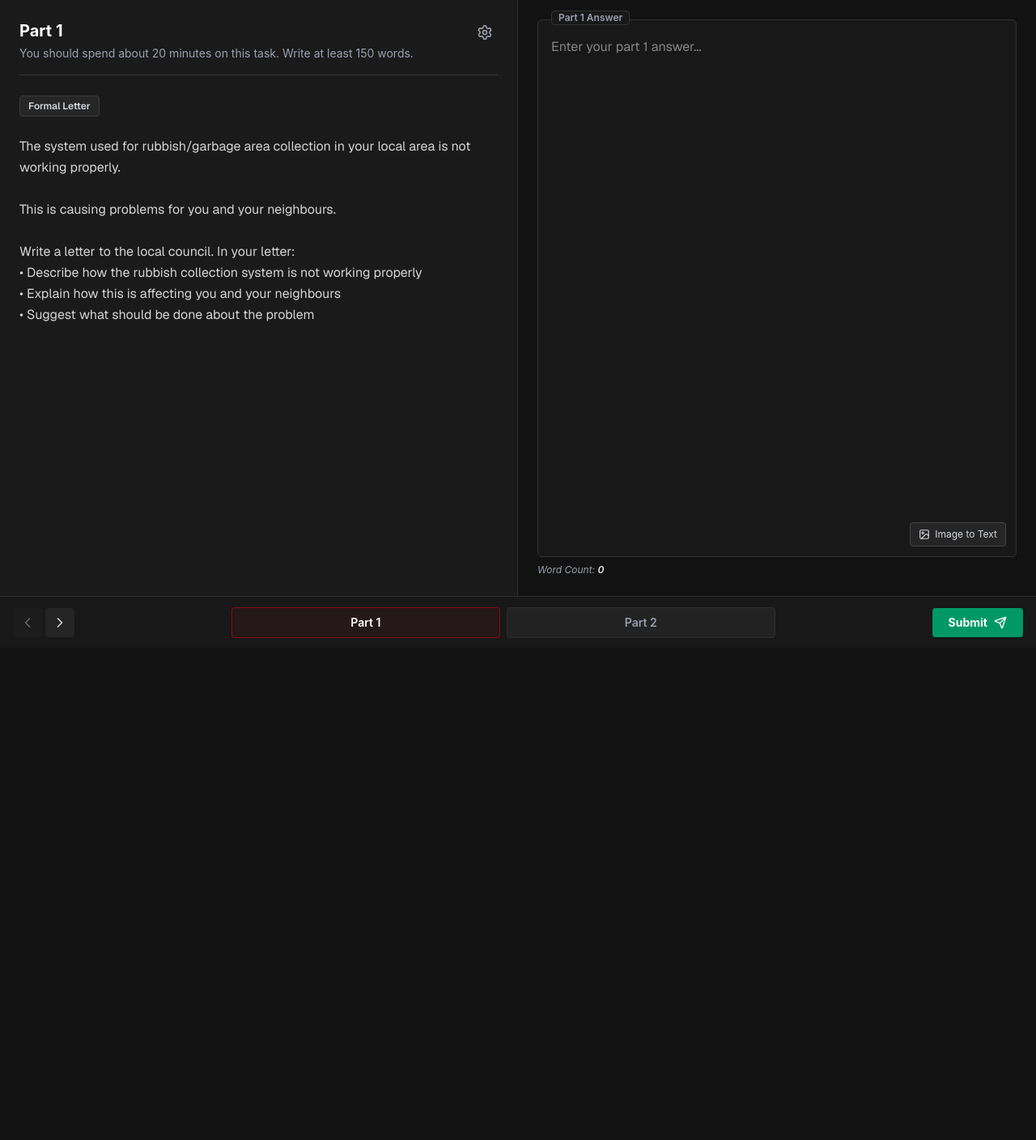
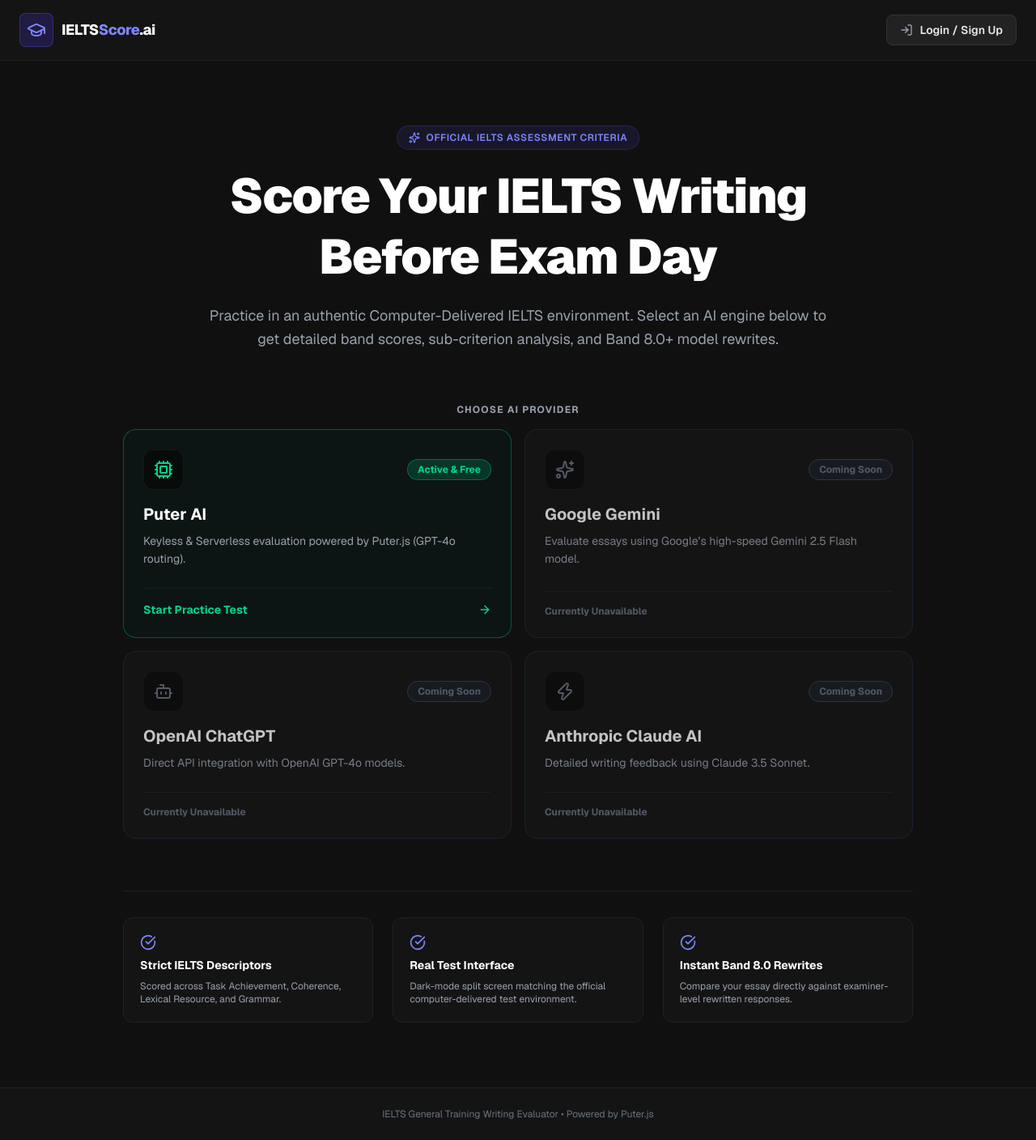
Before and after one commit to mdShadik/ieltsscore, a Next.js app: page / in a window 1280 px wide. Shown: the whole page at 81% size. Before the commit the page ends 800 px from the top, so only its background shows below. Built offline with nearby package versions, Linux system fonts and the light colour scheme.

Commit message:
feat: redesign homepage as landing page with AI provider selection

```diff
--- a/app/page.js
+++ b/app/page.js
@@ -1,124 +1,185 @@
 'use client';
 
-import { useState, useEffect } from 'react';
-import QuestionPanel from '@/components/QuestionPanel';
-import AnswerPanel from '@/components/AnswerPanel';
-import NavigationFooter from '@/components/NavigationFooter';
-import EvaluationModal from '@/components/EvaluationModal';
+import Link from 'next/link';
+import {
+  Sparkles,
+  LogIn,
+  Bot,
+  Cpu,
+  Zap,
+  CheckCircle,
+  ArrowRight,
+  GraduationCap
+} from 'lucide-react';
 
-export default function ExamPage() {
-  const [puter, setPuter] = useState(null);
-  const [activePart, setActivePart] = useState('part1');
-
-  // Exam Data State
-  const [questions, setQuestions] = useState({
-    part1: {
-      type: 'Formal Letter',
-      prompt: 'The system used for rubbish/garbage area collection in your local area is not working properly.\n\nThis is causing problems for you and your neighbours.\n\nWrite a letter to the local council. In your letter:\n• Describe how the rubbish collection system is not working properly\n• Explain how this is affecting you and your neighbours\n• Suggest what should be done about the problem'
+export default function LandingPage() {
+  const aiProviders = [
+    {
+      id: 'puter',
+      name: 'Puter AI',
+      description: 'Keyless & Serverless evaluation powered by Puter.js (GPT-4o routing).',
+      active: true,
+      href: '/writing/puter',
+      tag: 'Active & Free',
+      icon: Cpu,
+      color: 'border-emerald-500/40 bg-emerald-950/20 text-emerald-400 hover:border-emerald-500',
     },
-    part2: {
-      type: 'General Essay',
-      prompt: 'Some people believe that university education should be available to everyone free of charge. To what extent do you agree or disagree?'
-    }
-  });
-
-  const [answers, setAnswers] = useState({
-    part1: '',
-    part2: ''
-  });
-
-  // Modal & AI States
-  const [isModalOpen, setIsModalOpen] = useState(false);
-  const [loading, setLoading] = useState(false);
-  const [evalResult, setEvalResult] = useState('');
-
-  useEffect(() => {
-    import('@heyputer/puter.js').then((mod) => setPuter(mod.puter));
-  }, []);
-
-  const handleUpdateQuestion = (part, data) => {
-    setQuestions((prev) => ({
-      ...prev,
-      [part]: data
-    }));
-  };
-
-  const handleAnswerChange = (part, text) => {
-    setAnswers((prev) => ({
-      ...prev,
-      [part]: text
-    }));
-  };
-
-  const handleSubmitEvaluation = async () => {
-    const currentQuestion = questions[activePart];
-    const currentAnswer = answers[activePart];
-
-    if (!currentAnswer.trim()) {
-      alert(`Please write an answer for ${activePart === 'part1' ? 'Part 1' : 'Part 2'} before submitting.`);
-      return;
-    }
-
-    setIsModalOpen(true);
-    setLoading(true);
-    setEvalResult('');
-
-    const systemPrompt = `You are a certified, strict IELTS General Training Writing Examiner.
-Evaluate the candidate's writing based strictly on the official IELTS band descriptors:
-1. OVERALL BAND SCORE (rounded to nearest 0.5)
-2. SUB-SCORES:
-   - Task Achievement / Response (0.0-9.0)
-   - Coherence & Cohesion (0.0-9.0)
-   - Lexical Resource (0.0-9.0)
-   - Grammatical Range & Accuracy (0.0-9.0)
-3. SPECIFIC IMPROVEMENTS & CORRECTIONS
-4. BAND 8.0+ REWRITTEN MODEL ANSWER`;
-
-    const fullPrompt = `${systemPrompt}\n\nEVALUATION TASK: ${activePart === 'part1' ? 'Task 1 Letter' : 'Task 2 Essay'}\nTYPE: ${currentQuestion.type}\nPROMPT:\n${currentQuestion.prompt}\n\nCANDIDATE SUBMISSION:\n${currentAnswer}`;
-
-    try {
-      if (!puter) throw new Error("AI engine loading...");
-      const res = await puter.ai.chat(fullPrompt, { model: 'gpt-4o' });
-      setEvalResult(res.toString());
-    } catch (err) {
-      setEvalResult(`Error during evaluation: ${err.message}`);
-    } finally {
-      setLoading(false);
-    }
-  };
+    {
+      id: 'gemini',
+      name: 'Google Gemini',
+      description: 'Evaluate essays using Google’s high-speed Gemini 2.5 Flash model.',
+      active: false,
+      href: '#',
+      tag: 'Coming Soon',
+      icon: Sparkles,
+      color: 'border-gray-800 bg-[#161616] text-gray-500 hover:border-gray-700',
+    },
+    {
+      id: 'chatgpt',
+      name: 'OpenAI ChatGPT',
+      description: 'Direct API integration with OpenAI GPT-4o models.',
+      active: false,
+      href: '#',
+      tag: 'Coming Soon',
+      icon: Bot,
+      color: 'border-gray-800 bg-[#161616] text-gray-500 hover:border-gray-700',
+    },
+    {
+      id: 'claude',
+      name: 'Anthropic Claude AI',
+      description: 'Detailed writing feedback using Claude 3.5 Sonnet.',
+      active: false,
+      href: '#',
+      tag: 'Coming Soon',
+      icon: Zap,
+      color: 'border-gray-800 bg-[#161616] text-gray-500 hover:border-gray-700',
+    },
+  ];
 
   return (
-    <div className="h-screen w-screen flex flex-col bg-[#121212] select-none">
+    <div className="min-h-screen bg-[#101010] text-gray-100 flex flex-col font-sans">
 
-      {/* Split Exam Screen Area */}
-      <div className="flex-1 grid grid-cols-1 md:grid-cols-2 overflow-hidden">
-        <QuestionPanel
-          activePart={activePart}
-          questionData={questions[activePart]}
-          onUpdateQuestion={handleUpdateQuestion}
-        />
-        <AnswerPanel
-          activePart={activePart}
-          answer={answers[activePart]}
-          onAnswerChange={handleAnswerChange}
-        />
-      </div>
+      {/* Navigation Header */}
+      <nav className="border-b border-[#222] bg-[#141414] px-6 py-4 flex items-center justify-between sticky top-0 z-50">
+        <div className="flex items-center gap-2.5">
+          <div className="p-2 bg-indigo-600/20 border border-indigo-500/30 rounded-lg text-indigo-400">
+            <GraduationCap className="w-6 h-6" />
+          </div>
+          <span className="font-extrabold text-lg tracking-tight text-white">
+            IELTS<span className="text-indigo-400">Score</span>.ai
+          </span>
+        </div>
 
-      {/* IELTS Bottom Navigation Footer */}
-      <NavigationFooter
-        activePart={activePart}
-        onSelectPart={setActivePart}
-        onSubmit={handleSubmitEvaluation}
-        isEvaluating={loading}
-      />
+        {/* Static Login Button */}
+        <button
+          onClick={() => alert("Login feature is static for now.")}
+          className="flex items-center gap-2 bg-[#222] hover:bg-[#2e2e2e] border border-[#333] text-gray-200 text-sm font-semibold px-4 py-2 rounded-lg transition"
+        >
+          <LogIn className="w-4 h-4 text-gray-400" />
+          <span>Login / Sign Up</span>
+        </button>
+      </nav>
 
-      {/* Examiner Report Pop-up */}
-      <EvaluationModal
-        isOpen={isModalOpen}
-        onClose={() => setIsModalOpen(false)}
-        loading={loading}
-        result={evalResult}
-      />
+      {/* Hero Section */}
+      <main className="flex-1 max-w-5xl mx-auto w-full px-6 py-12 md:py-20 space-y-16">
+
+        <div className="text-center space-y-5 max-w-3xl mx-auto">
+          <div className="inline-flex items-center gap-2 bg-indigo-500/10 border border-indigo-500/20 text-indigo-400 px-3.5 py-1.5 rounded-full text-xs font-semibold uppercase tracking-wider">
+            <Sparkles className="w-3.5 h-3.5" /> Official IELTS Assessment Criteria
+          </div>
+          <h1 className="text-4xl md:text-6xl font-black tracking-tight text-white leading-tight">
+            Score Your IELTS Writing Before Exam Day
+          </h1>
+          <p className="text-gray-400 text-base md:text-lg leading-relaxed">
+            Practice in an authentic Computer-Delivered IELTS environment. Select an AI engine below to get detailed band scores, sub-criterion analysis, and Band 8.0+ model rewrites.
+          </p>
+        </div>
+
+        {/* AI Provider Selector Cards */}
+        <div className="space-y-4">
+          <h2 className="text-xs font-bold text-gray-400 uppercase tracking-widest text-center">
+            Choose AI Provider
+          </h2>
+
+          <div className="grid grid-cols-1 md:grid-cols-2 gap-4">
+            {aiProviders.map((provider) => {
+              const IconComponent = provider.icon;
+
+              const CardContent = (
+                <div className={`p-6 rounded-2xl border transition-all h-full flex flex-col justify-between ${provider.color}`}>
+                  <div>
+                    <div className="flex items-center justify-between mb-4">
+                      <div className="p-3 bg-black/40 rounded-xl border border-white/5">
+                        <IconComponent className="w-6 h-6" />
+                      </div>
+                      <span className={`text-xs font-bold px-3 py-1 rounded-full border ${
+                        provider.active
+                          ? 'bg-emerald-500/20 border-emerald-500/40 text-emerald-400'
+                          : 'bg-gray-800/50 border-gray-700 text-gray-500'
+                      }`}>
+                        {provider.tag}
+                      </span>
+                    </div>
+
+                    <h3 className="text-xl font-bold text-white mb-2">{provider.name}</h3>
+                    <p className="text-sm text-gray-400 leading-relaxed mb-6">
+                      {provider.description}
+                    </p>
+                  </div>
+
+                  <div className="flex items-center gap-2 text-sm font-bold pt-4 border-t border-white/5">
+                    {provider.active ? (
+                      <>
+                        <span>Start Practice Test</span>
+                        <ArrowRight className="w-4 h-4 ml-auto" />
+                      </>
+                    ) : (
+                      <span className="text-gray-500 text-xs">Currently Unavailable</span>
+                    )}
+                  </div>
+                </div>
+              );
+
+              return provider.active ? (
+                <Link key={provider.id} href={provider.href} className="block">
+                  {CardContent}
+                </Link>
+              ) : (
+                <div key={provider.id} className="cursor-not-allowed opacity-75">
+                  {CardContent}
+                </div>
+              );
+            })}
+          </div>
+        </div>
+
+        {/* Feature Highlights */}
+        <div className="grid grid-cols-1 md:grid-cols-3 gap-6 pt-8 border-t border-[#222]">
+          <div className="bg-[#141414] border border-[#222] p-5 rounded-xl space-y-2">
+            <CheckCircle className="w-5 h-5 text-indigo-400" />
+            <h4 className="font-bold text-white text-sm">Strict IELTS Descriptors</h4>
+            <p className="text-xs text-gray-400">Scored across Task Achievement, Coherence, Lexical Resource, and Grammar.</p>
+          </div>
+
+          <div className="bg-[#141414] border border-[#222] p-5 rounded-xl space-y-2">
+            <CheckCircle className="w-5 h-5 text-indigo-400" />
+            <h4 className="font-bold text-white text-sm">Real Test Interface</h4>
+            <p className="text-xs text-gray-400">Dark-mode split screen matching the official computer-delivered test environment.</p>
+          </div>
+
+          <div className="bg-[#141414] border border-[#222] p-5 rounded-xl space-y-2">
+            <CheckCircle className="w-5 h-5 text-indigo-400" />
+            <h4 className="font-bold text-white text-sm">Instant Band 8.0 Rewrites</h4>
+            <p className="text-xs text-gray-400">Compare your essay directly against examiner-level rewritten responses.</p>
+          </div>
+        </div>
+
+      </main>
+
+      {/* Footer */}
+      <footer className="border-t border-[#222] bg-[#141414] py-6 text-center text-xs text-gray-500">
+        IELTS General Training Writing Evaluator &bull; Powered by Puter.js
+      </footer>
 
     </div>
   );
--- /dev/null
+++ b/app/writing/puter/page.js
@@ -0,0 +1,125 @@
+'use client';
+
+import { useState, useEffect } from 'react';
+import QuestionPanel from '../../../components/QuestionPanel';
+import AnswerPanel from '../../../components/AnswerPanel';
+import NavigationFooter from '../../../components/NavigationFooter';
+import EvaluationModal from '../../../components/EvaluationModal';
+
+export default function ExamPage() {
+  const [puter, setPuter] = useState(null);
+  const [activePart, setActivePart] = useState('part1');
+
+  // Exam Data State
+  const [questions, setQuestions] = useState({
+    part1: {
+      type: 'Formal Letter',
+      prompt: 'The system used for rubbish/garbage area collection in your local area is not working properly.\n\nThis is causing problems for you and your neighbours.\n\nWrite a letter to the local council. In your letter:\n• Describe how the rubbish collection system is not working properly\n• Explain how this is affecting you and your neighbours\n• Suggest what should be done about the problem'
+    },
+    part2: {
+      type: 'General Essay',
+      prompt: 'Some people believe that university education should be available to everyone free of charge. To what extent do you agree or disagree?'
+    }
+  });
+
+  const [answers, setAnswers] = useState({
+    part1: '',
+    part2: ''
+  });
+
+  // Modal & AI States
+  const [isModalOpen, setIsModalOpen] = useState(false);
+  const [loading, setLoading] = useState(false);
+  const [evalResult, setEvalResult] = useState('');
+
+  useEffect(() => {
+    import('@heyputer/puter.js').then((mod) => setPuter(mod.puter));
+  }, []);
+
+  const handleUpdateQuestion = (part, data) => {
+    setQuestions((prev) => ({
+      ...prev,
+      [part]: data
+    }));
+  };
+
+  const handleAnswerChange = (part, text) => {
+    setAnswers((prev) => ({
+      ...prev,
+      [part]: text
+    }));
+  };
+
+  const handleSubmitEvaluation = async () => {
+    const currentQuestion = questions[activePart];
+    const currentAnswer = answers[activePart];
+
+    if (!currentAnswer.trim()) {
+      alert(`Please write an answer for ${activePart === 'part1' ? 'Part 1' : 'Part 2'} before submitting.`);
+      return;
+    }
+
+    setIsModalOpen(true);
+    setLoading(true);
+    setEvalResult('');
+
+    const systemPrompt = `You are a certified, strict IELTS General Training Writing Examiner.
+Evaluate the candidate's writing based strictly on the official IELTS band descriptors:
+1. OVERALL BAND SCORE (rounded to nearest 0.5)
+2. SUB-SCORES:
+   - Task Achievement / Response (0.0-9.0)
+   - Coherence & Cohesion (0.0-9.0)
+   - Lexical Resource (0.0-9.0)
+   - Grammatical Range & Accuracy (0.0-9.0)
+3. SPECIFIC IMPROVEMENTS & CORRECTIONS
+4. BAND 8.0+ REWRITTEN MODEL ANSWER`;
+
+    const fullPrompt = `${systemPrompt}\n\nEVALUATION TASK: ${activePart === 'part1' ? 'Task 1 Letter' : 'Task 2 Essay'}\nTYPE: ${currentQuestion.type}\nPROMPT:\n${currentQuestion.prompt}\n\nCANDIDATE SUBMISSION:\n${currentAnswer}`;
+
+    try {
+      if (!puter) throw new Error("AI engine loading...");
+      const res = await puter.ai.chat(fullPrompt, { model: 'gpt-4o' });
+      setEvalResult(res.toString());
+    } catch (err) {
+      setEvalResult(`Error during evaluation: ${err.message}`);
+    } finally {
+      setLoading(false);
+    }
+  };
+
+  return (
+    <div className="h-screen w-screen flex flex-col bg-[#121212] select-none">
+
+      {/* Split Exam Screen Area */}
+      <div className="flex-1 grid grid-cols-1 md:grid-cols-2 overflow-hidden">
+        <QuestionPanel
+          activePart={activePart}
+          questionData={questions[activePart]}
+          onUpdateQuestion={handleUpdateQuestion}
+        />
+        <AnswerPanel
+          activePart={activePart}
+          answer={answers[activePart]}
+          onAnswerChange={handleAnswerChange}
+        />
+      </div>
+
+      {/* IELTS Bottom Navigation Footer */}
+      <NavigationFooter
+        activePart={activePart}
+        onSelectPart={setActivePart}
+        onSubmit={handleSubmitEvaluation}
+        isEvaluating={loading}
+      />
+
+      {/* Examiner Report Pop-up */}
+      <EvaluationModal
+        isOpen={isModalOpen}
+        onClose={() => setIsModalOpen(false)}
+        loading={loading}
+        result={evalResult}
+      />
+
+    </div>
+  );
+}
```
